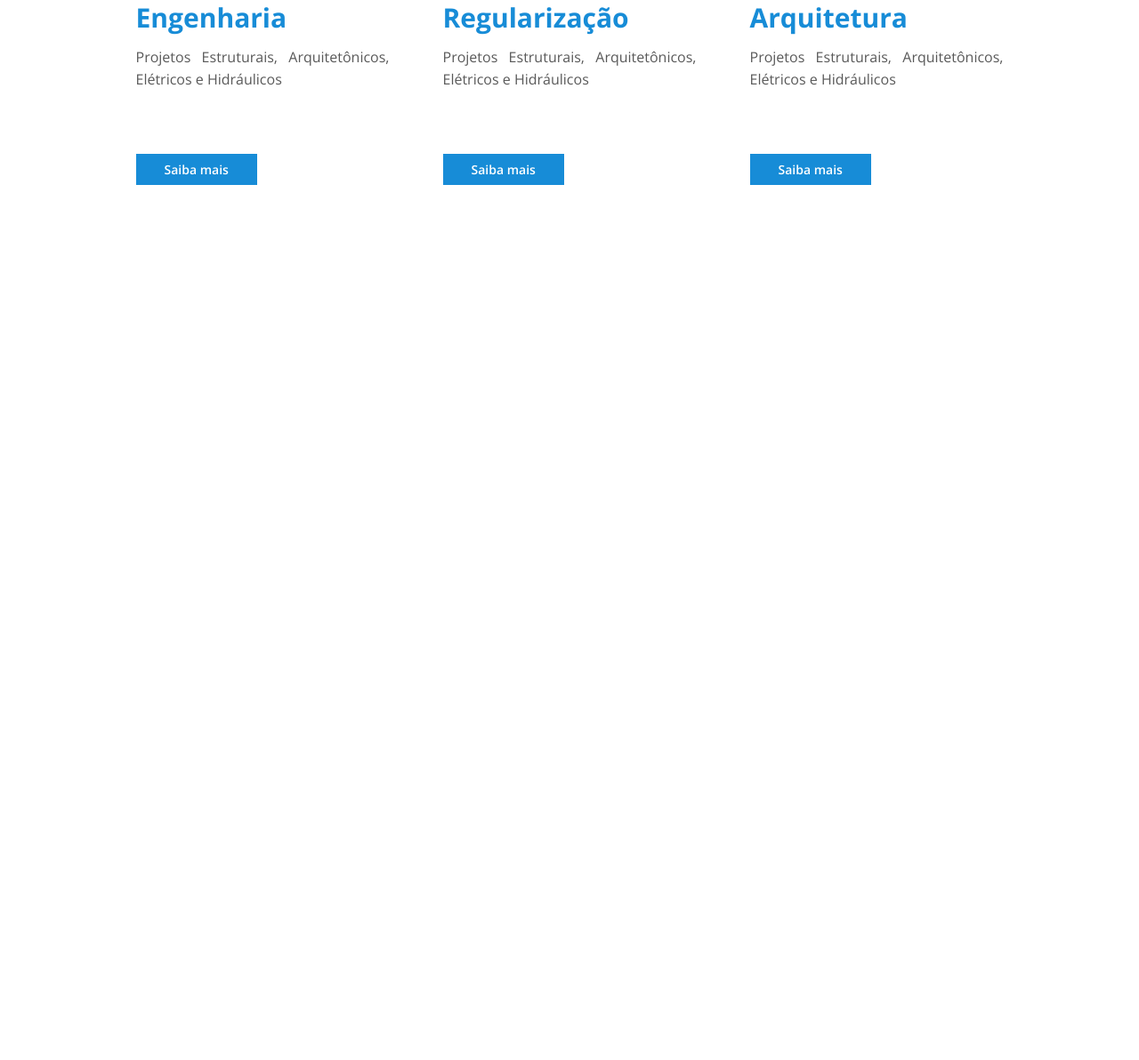
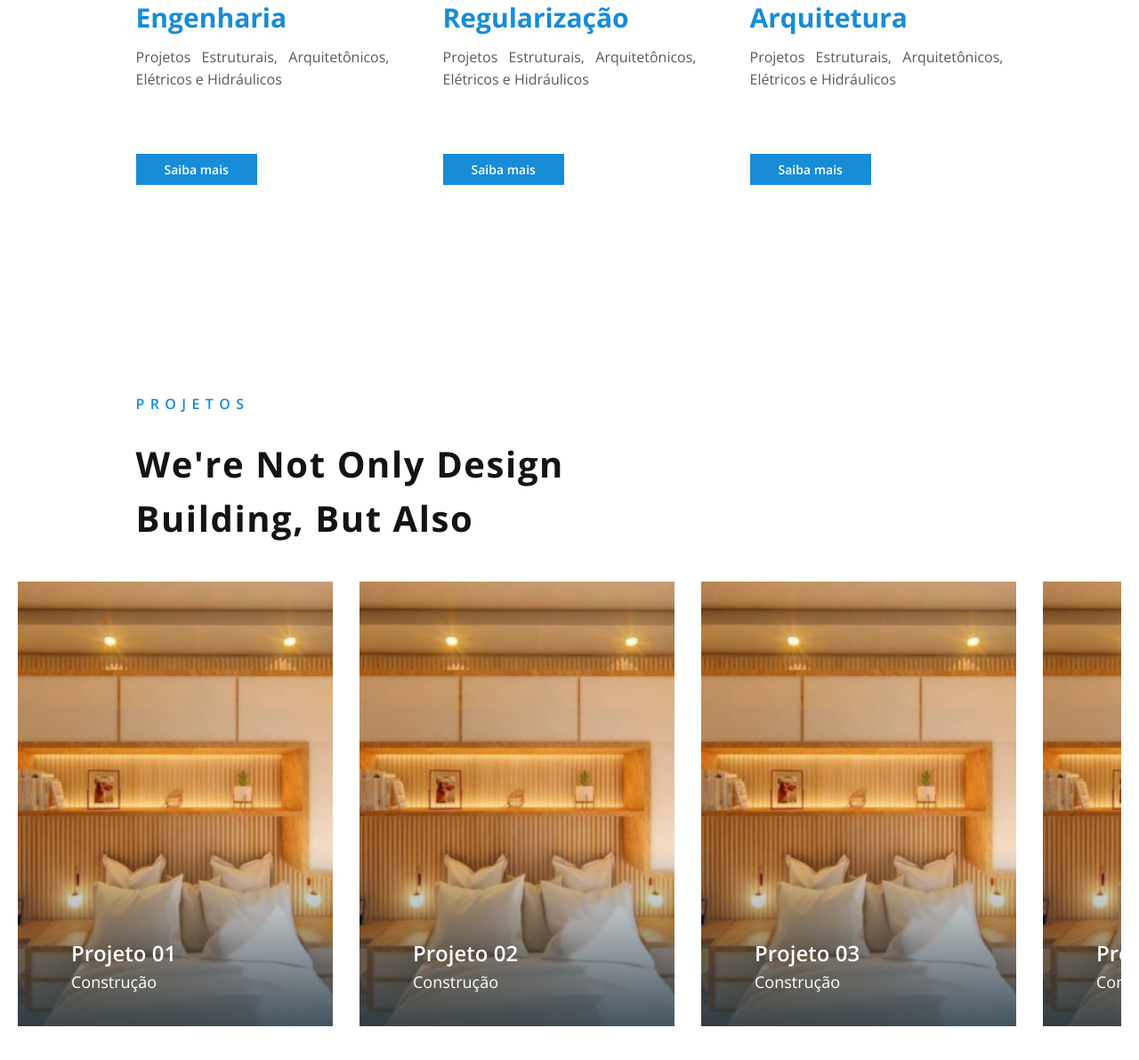
Before and after one commit to brendamatias/escritorio-dc, a Gatsby site: page / in a window 1280 px wide. Shown: the part 2628-3820 px from the top of the page at 89% size. Before the commit the page ends 2948 px from the top, so only its background shows below. Built offline with nearby package versions, Linux system fonts and the light colour scheme; Gatsby itself is replaced by a stand-in of ours.

Commit message:
feat: add projects section

```diff
--- /dev/null
+++ b/src/components/Projects/index.tsx
@@ -0,0 +1,30 @@
+import * as React from 'react';
+import { Container } from './styles';
+
+function Projects() {
+  return (
+    <Container>
+      <div className="title">
+        <span>Projetos</span>
+        <h1>We're not only design building, but also</h1>
+      </div>
+
+      <ul>
+        {[1, 2, 3, 4, 5, 6, 7, 8].map((item) => (
+          <li key={item}>
+            <div>
+              <div />
+
+              <div className="content">
+                <strong>Projeto 0{item}</strong>
+                <span>Construção</span>
+              </div>
+            </div>
+          </li>
+        ))}
+      </ul>
+    </Container>
+  );
+}
+
+export default Projects;
--- /dev/null
+++ b/src/components/Projects/styles.ts
@@ -0,0 +1,112 @@
+import styled from 'styled-components';
+import background from '../../images/about-image.jpg';
+
+export const Container = styled.div`
+  padding: 120px 0;
+
+  > img {
+    width: 100%;
+  }
+
+  > .title {
+    max-width: 975px;
+    margin: 0 auto;
+
+    > span {
+      display: block;
+      margin-bottom: 24px;
+      font-weight: 600;
+      font-size: 16px;
+      line-height: 175%;
+      letter-spacing: 0.4em;
+      text-transform: uppercase;
+      color: #178cd7;
+    }
+
+    > h1 {
+      letter-spacing: 0.04em;
+      text-transform: capitalize;
+      font-weight: 700;
+      font-size: 40px;
+      line-height: 152.5%;
+      color: #141414;
+      margin-bottom: 40px;
+      max-width: 500px;
+    }
+  }
+
+  > ul {
+    display: flex;
+    gap: 30px;
+    margin: 0 20px;
+    overflow-x: auto;
+
+    overflow-x: auto;
+
+    &:hover::-webkit-scrollbar-thumb {
+      background: #178cd7;
+    }
+
+    ::-webkit-scrollbar {
+      height: 8px;
+    }
+
+    ::-webkit-scrollbar-track {
+      background: #f1f1f1;
+    }
+
+    ::-webkit-scrollbar-thumb {
+      background: transparent;
+      border-radius: 5px;
+    }
+
+    ::-webkit-scrollbar-thumb:hover {
+      background: #178cd7;
+    }
+
+    > li {
+      > div {
+        background-image: url(${background});
+        background-position: center;
+        width: 354px;
+        height: 500px;
+        position: relative;
+
+        > div:first-child {
+          position: absolute;
+          width: 100%;
+          height: 100%;
+          background: linear-gradient(
+            0deg,
+            #1e3240 -7.9%,
+            rgba(66, 77, 121, 0) 40.4%
+          );
+        }
+
+        > .content {
+          display: flex;
+          justify-content: flex-end;
+          flex-direction: column;
+          gap: 4px;
+          height: 100%;
+          padding: 40px 60px;
+          position: absolute;
+
+          > strong {
+            font-weight: 600;
+            font-size: 24px;
+            line-height: 36px;
+            color: #ffffff;
+          }
+
+          > span {
+            font-weight: 400;
+            font-size: 18px;
+            line-height: 20px;
+            color: #ffffff;
+          }
+        }
+      }
+    }
+  }
+`;
--- a/src/pages/index.tsx
+++ b/src/pages/index.tsx
@@ -5,6 +5,7 @@ import Home from '../components/Home';
 import About from '../components/About';
 import Contact from '../components/Contact';
 import Services from '../components/Services';
+import Projects from '../components/Projects';
 
 function IndexPage() {
   return (
@@ -15,6 +16,7 @@ function IndexPage() {
       <About />
       <Contact />
       <Services />
+      <Projects />
     </main>
   );
 }
```
